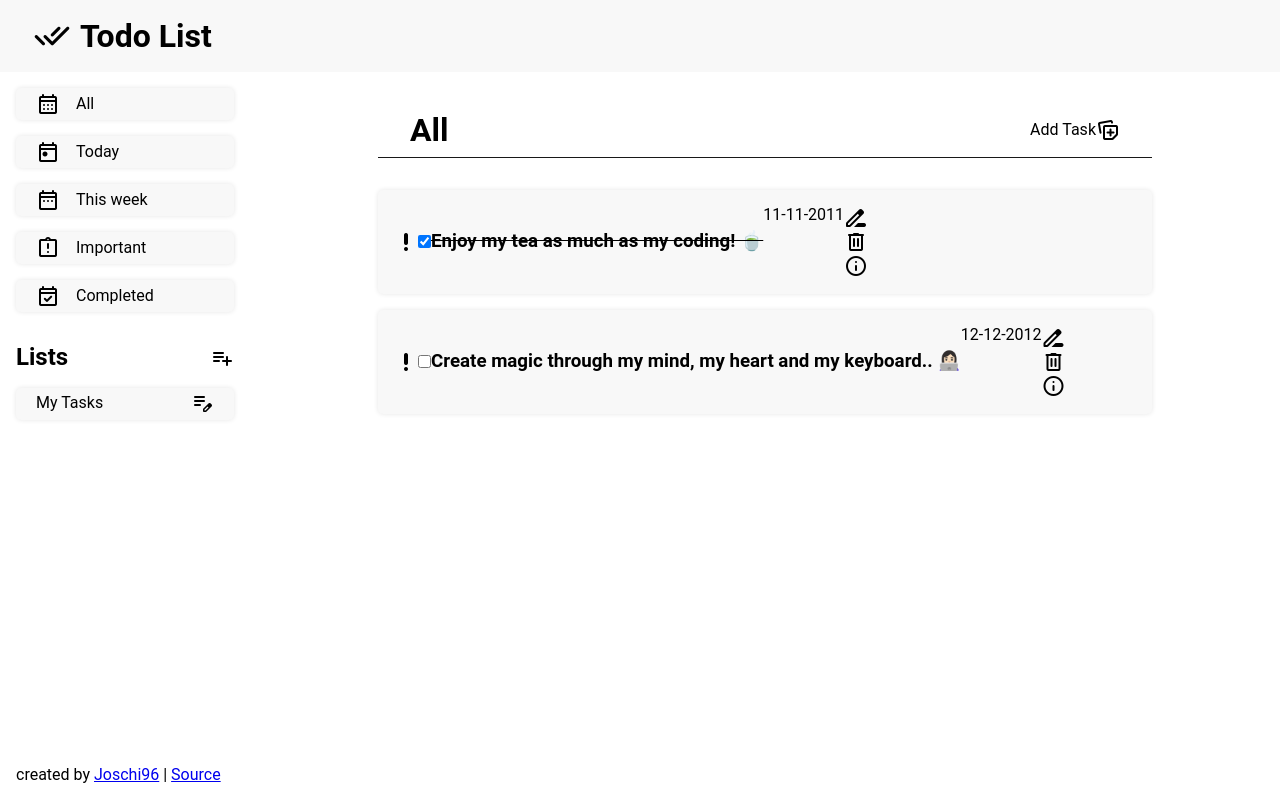
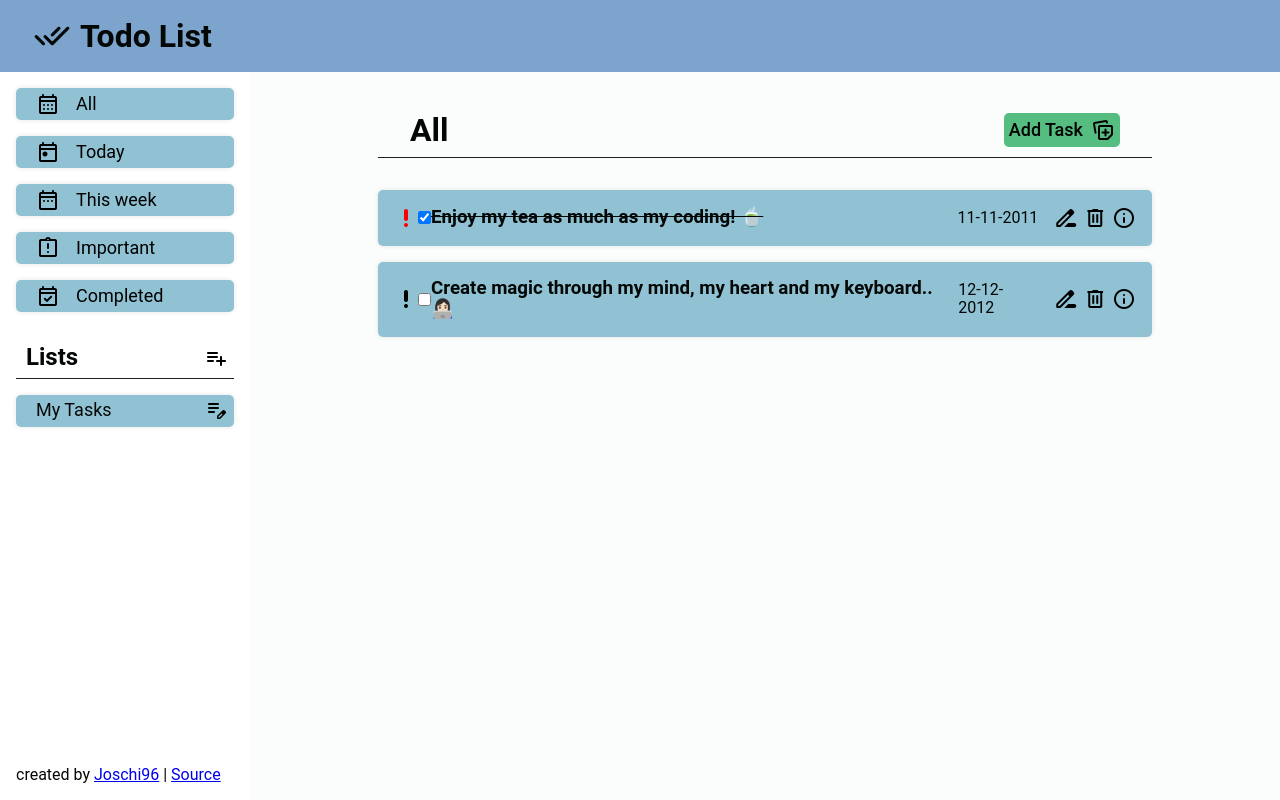
Before and after one commit to Joschi96/todo-webapp, a website built with webpack: page src/index.html in a window 1280 px wide. Built offline with nearby package versions, Linux system fonts and the light colour scheme.

Commit message:
add styles for all elements missing colors

```diff
--- a/src/modules/ui.js
+++ b/src/modules/ui.js
@@ -16,14 +16,18 @@ const dom = (() => {
             listCard.setAttribute('data-index', index);
             if (list.title === 'My Tasks') {
                 listCard.innerHTML = `
-                <div class="list-name">${list.title}</h3>
+                <div class="list-name">${list.title}</div>
+                <div class="list-card-button-container">
                 <button id="edit-btn"><span class = "material-symbols-rounded" id="edit-icon">edit_note</span></button>
+                </div>
             `;
             } else {
                 listCard.innerHTML = `
-                <div class="list-name">${list.title}</h3>
+                <div class="list-name">${list.title}</div>
+                <div class="list-card-button-container">
+                <button id="delete-btn"><span class = "material-symbols-rounded" id="delete-icon">delete</span></button>
                 <button id="edit-btn"><span class = "material-symbols-rounded" id="edit-icon">edit_note</span></button>
-                <button id="delete-btn"><span class = "material-symbols-rounded" id="delete-icon">delete</span></button>
+                </div>
             `;
             }
             listsContainer.appendChild(listCard);
@@ -82,12 +86,15 @@ const dom = (() => {
                 <input type="checkbox" id="todo-checkbox" ${todo.isComplete ? 'checked' : ''}></input>
                 <h3 class = "todo-title">${todo.title}</h3>
             </div>
+            <div class="todo-card-right">
             <div class="due-date-container">${format(parseISO(todo.dueDate),'dd-MM-yyyy')}</div>
             <div class="todo-card-button-container">
                 <button id="edit-btn"><span class="material-symbols-rounded" id="edit-icon">drive_file_rename_outline</span></button>
                 <button id="delete-btn"><span class="material-symbols-rounded" id="delete-icon">delete_outline</span></button>
                 <button id="details-btn"><span class="material-symbols-rounded" id="details-icon">info</span></button>
-            </div>`;
+            </div>
+            </div>
+            `;
             const todoTitle = todoCard.querySelector('.todo-title');
             if (todo.isComplete) {
                 todoTitle.style.textDecoration = 'line-through';
--- a/src/styles/components.css
+++ b/src/styles/components.css
@@ -21,11 +21,12 @@ header .material-symbols-rounded {
 
 .tab,
 .list-card{
-    background-color: #f8f8f8;
-    padding: 4px 20px;
+    background-color: #91c2d4;
+    padding: 4px 6px 4px 20px;
     border-radius: 5px;
     box-shadow: 0 0 5px rgba(0, 0, 0, 0.1);
     border: none;
+    font-size: 18px;
 }
 .nav-btn {
     cursor: pointer;
@@ -35,11 +36,22 @@ header .material-symbols-rounded {
     gap: 1rem;
 }
 
-.list-name {
+.list-card-container {
+    display: flex;
+    flex-direction: column;
+    gap: 1rem;
+}
+
+.list-card {
     cursor: pointer;
     display: flex;
     justify-content: space-between;
     align-items: center;
+}
+
+.list-card-button-container {
+    display: flex;
+    gap: 0.3rem;
 }
 
 .add-btn,
@@ -52,12 +64,24 @@ header .material-symbols-rounded {
     border: none;
     display: flex;
     align-items: center;
+    gap: 0.5rem;
+    justify-content: center;
+}
+
+#add-todo-btn {
+    font-size: 18px;
+    font-weight: 500;
+    border-radius: 5px;
+    background-color: #56bd80;
+    padding: 5px;
 }
 
 .lists-header {
     display: flex;
     justify-content: space-between;
     align-items: center;
+    border-bottom: 1px solid #1f1f1f;
+    padding: 0 6px 6px 10px;
 }
 
 .todo-list {
@@ -67,11 +91,19 @@ header .material-symbols-rounded {
 }
 
 .todo-card {
-    background-color: #f8f8f8;
+    background-color: #91c2d4;
     display: flex;
     padding: 1rem;
     border-radius: 5px;
     box-shadow: 0 0 5px rgba(0, 0, 0, 0.1);
+    align-items: center;
+}
+
+.todo-card-right {
+    display: flex;
+    gap: 1rem;
+    align-items: center;
+    margin-left: auto;
 }
 
 .todo-card-title-container {
@@ -79,10 +111,19 @@ header .material-symbols-rounded {
     align-items: center;
 }
 
+.todo-card-button-container {
+    display: flex;
+    gap: 0.3rem;
+}
+
 .main-content-header{
     display: flex;
     justify-content: space-between;
     align-items: center;
     padding: 0.5rem 2rem;
-    border-bottom: 1px solid #181818;
+    border-bottom: 1px solid #1f1f1f;
 }
+
+#important-icon {
+    color: red;
+}
--- a/src/styles/styles.css
+++ b/src/styles/styles.css
@@ -20,6 +20,7 @@ body {
     "header header"
     "nav main";
   height: 100%;
+  color: #030705;
 }
 
 button {
@@ -27,7 +28,7 @@ button {
 }
 
 header {
-  background-color: #f8f8f8;
+  background-color: #7ca4cc;
   padding: 1rem;
   display: flex;
   font-size: 16px;
@@ -57,4 +58,6 @@ nav {
   display: flex;
   flex-direction: column;
   gap: 2rem;
+  background-color: #fbfdfc;
+  height: 100%;
 }
```
